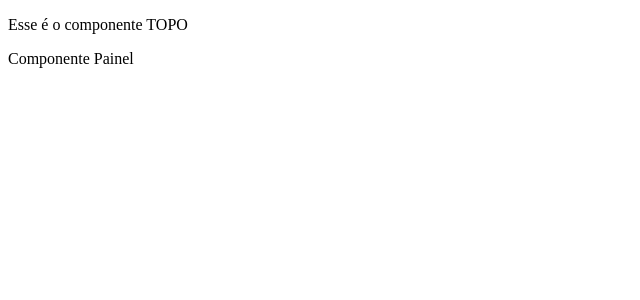
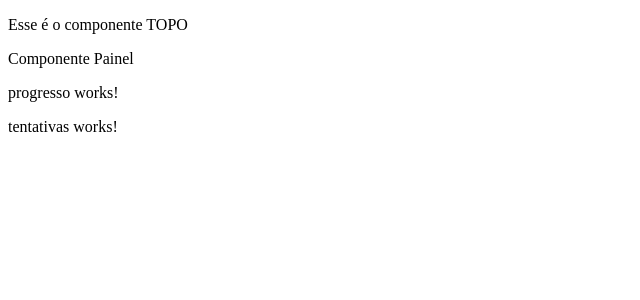
Before and after one commit to PriscilaRoza/app_English, an Angular app: page / in a window 1280 px wide. Shown: the top 300 px of the page, without its empty margins (0-640 px from the left). Built offline with nearby package versions, Linux system fonts and the light colour scheme.

Commit message:
feature[progresso.component and tentativas.componentcreated]

```diff
--- a/src/app/app.module.ts
+++ b/src/app/app.module.ts
@@ -5,10 +5,12 @@
 import { AppComponent } from './app.component';
 import { TopoComponent } from './topo/topo.component';
 import { PainelComponent } from './painel/painel.component';
+import { TentativasComponent } from './tentativas/tentativas.component';
+import { ProgressoComponent } from './progresso/progresso.component';
 
 
 @NgModule({
-  declarations: [AppComponent, TopoComponent, PainelComponent],
+  declarations: [AppComponent, TopoComponent, PainelComponent, TentativasComponent, ProgressoComponent],
   imports: [BrowserModule, AppRoutingModule],
   providers: [],
   bootstrap: [AppComponent],
--- a/src/app/painel/painel.component.html
+++ b/src/app/painel/painel.component.html
@@ -1 +1,3 @@
 <p>Componente Painel</p>
+<app-progresso></app-progresso>
+<app-tentativas></app-tentativas>
--- /dev/null
+++ b/src/app/progresso/progresso.component.html
@@ -0,0 +1 @@
+<p>progresso works!</p>
--- /dev/null
+++ b/src/app/progresso/progresso.component.ts
@@ -0,0 +1,15 @@
+import { Component, OnInit } from '@angular/core';
+
+@Component({
+  selector: 'app-progresso',
+  templateUrl: './progresso.component.html',
+  styleUrls: ['./progresso.component.css']
+})
+export class ProgressoComponent implements OnInit {
+
+  constructor() { }
+
+  ngOnInit(): void {
+  }
+
+}
--- /dev/null
+++ b/src/app/tentativas/tentativas.component.html
@@ -0,0 +1 @@
+<p>tentativas works!</p>
--- /dev/null
+++ b/src/app/tentativas/tentativas.component.ts
@@ -0,0 +1,15 @@
+import { Component, OnInit } from '@angular/core';
+
+@Component({
+  selector: 'app-tentativas',
+  templateUrl: './tentativas.component.html',
+  styleUrls: ['./tentativas.component.css']
+})
+export class TentativasComponent implements OnInit {
+
+  constructor() { }
+
+  ngOnInit(): void {
+  }
+
+}
```
Also changed, not shown: src/app/progresso/progresso.component.css (added), src/app/tentativas/tentativas.component.css (added).
